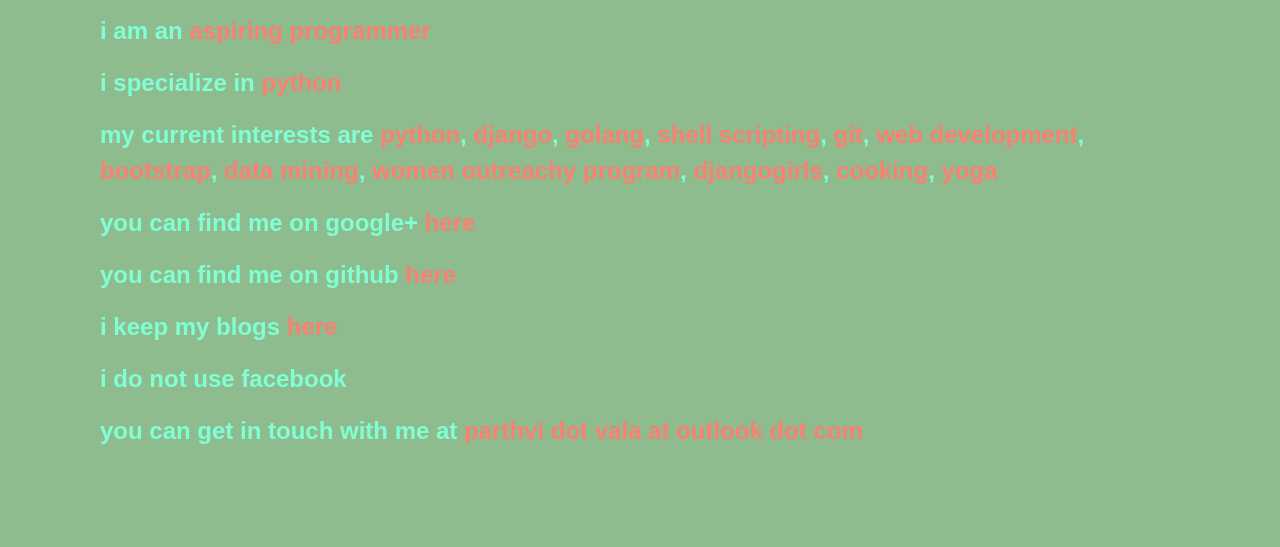
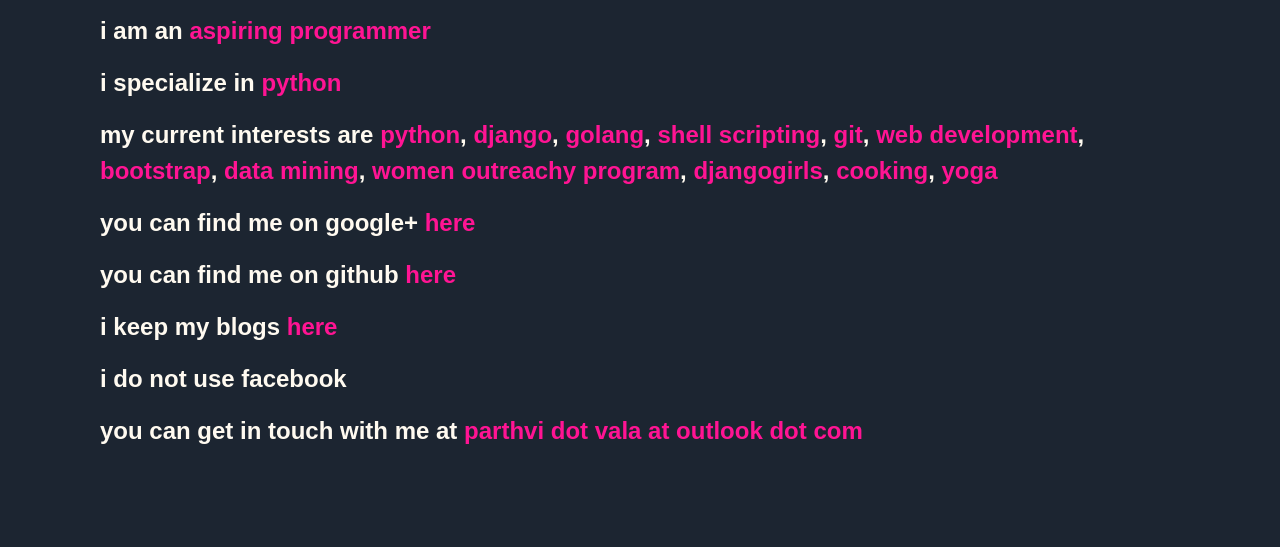
Before and after one commit to valaparthvi/valaparthvi.github.io, a plain HTML site: page index.html in a window 1280 px wide. Shown: the part 253-800 px from the top of the page. Drawn offline with nearby package versions, Linux system fonts and the light colour scheme; files whose address does not match are found by name.

Commit message:
Made changes in HTML file

```diff
--- a/index.html
+++ b/index.html
@@ -3,7 +3,9 @@
   <head>
     <title>Parthvi Vala</title>
     <link href="css/bootstrap.min.css" rel="stylesheet" media="screen">
-    <link rel="stylesheet" href="design5.css">
+    <link rel="stylesheet" href="design.css">
+
+
   </head>
   <body>
     <img src="/home/parthvivala/valaparthvi.github.io/DSC_07321.resized.png" />
```
